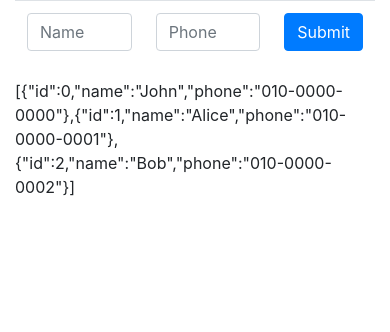
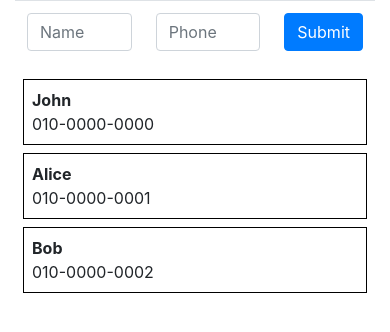
Before and after one commit to lamiru/phone-book, a React (Create React App) app: page / in a window 390 px wide. Shown: the top 332 px of the page. Built offline with nearby package versions, Linux system fonts and the light colour scheme.

Commit message:
show phone info list by components

```diff
--- a/src/App.js
+++ b/src/App.js
@@ -1,6 +1,6 @@
 import React, { Component } from 'react'
 import PhoneForm from './components/PhoneForm'
-import PhoneInfoList from './components/PhoneForm'
+import PhoneInfoList from './components/PhoneInfoList'
 
 export default class App extends Component {
   id= 3
@@ -34,7 +34,7 @@
     return (
       <div className="container">
         <PhoneForm onCreate={this.handleCreate} />
-        {JSON.stringify(this.state.infos)}
+        <PhoneInfoList infos={this.state.infos} />
       </div>
     )
   }
--- /dev/null
+++ b/src/components/PhoneInfo.jsx
@@ -0,0 +1,18 @@
+import React, { Component } from 'react'
+
+export default class PhoneInfo extends Component {
+  render() {
+    const { name, phone } = this.props.info
+    const style = {
+      border: '1px solid black',
+      padding: '8px',
+      margin: '8px'
+    }
+    return (
+      <div style={style}>
+        <div><b>{name}</b></div>
+        <div>{phone}</div>
+      </div>
+    )
+  }
+}
--- /dev/null
+++ b/src/components/PhoneInfoList.jsx
@@ -0,0 +1,15 @@
+import React, { Component } from 'react'
+import PhoneInfo from './PhoneInfo'
+
+export default class PhoneInfoList extends Component {
+  render() {
+    const list = this.props.infos.map(
+      info => (<PhoneInfo key={info.id} info={info} />)
+    )
+    return (
+      <div>
+        {list}
+      </div>
+    )
+  }
+}
```
